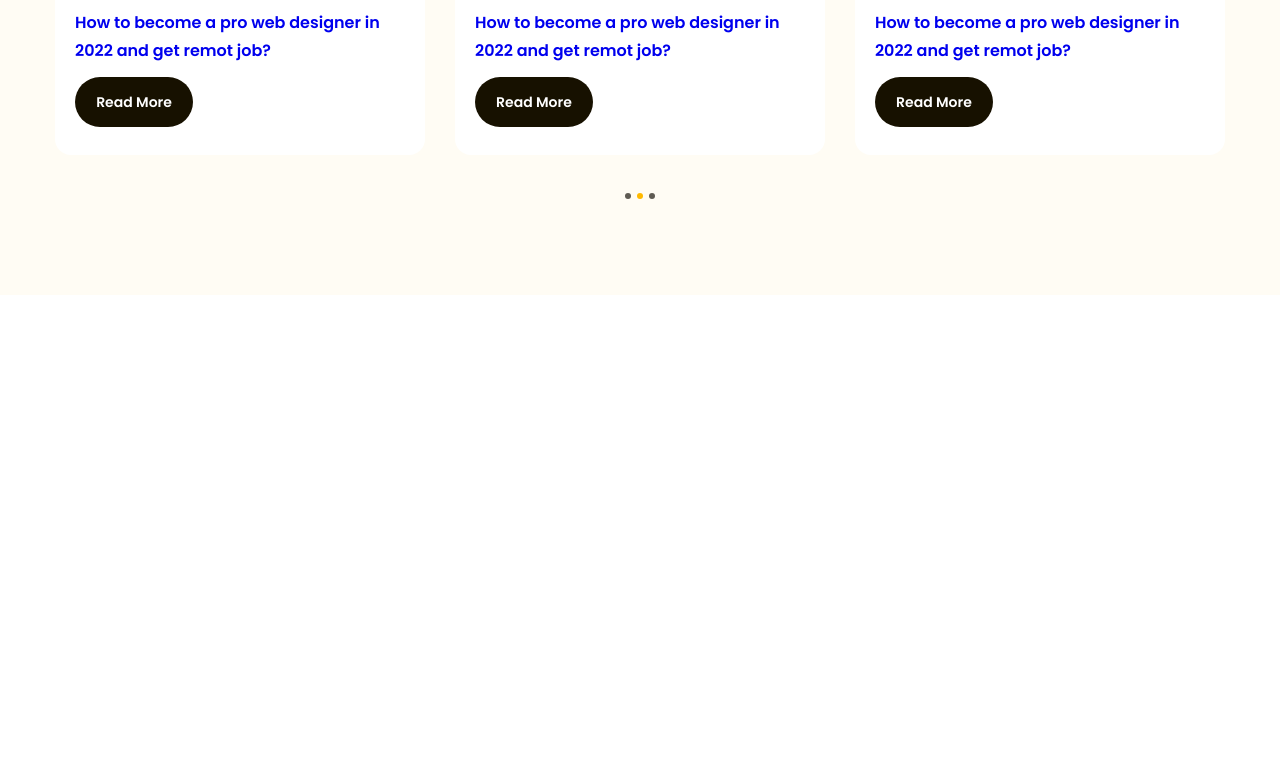
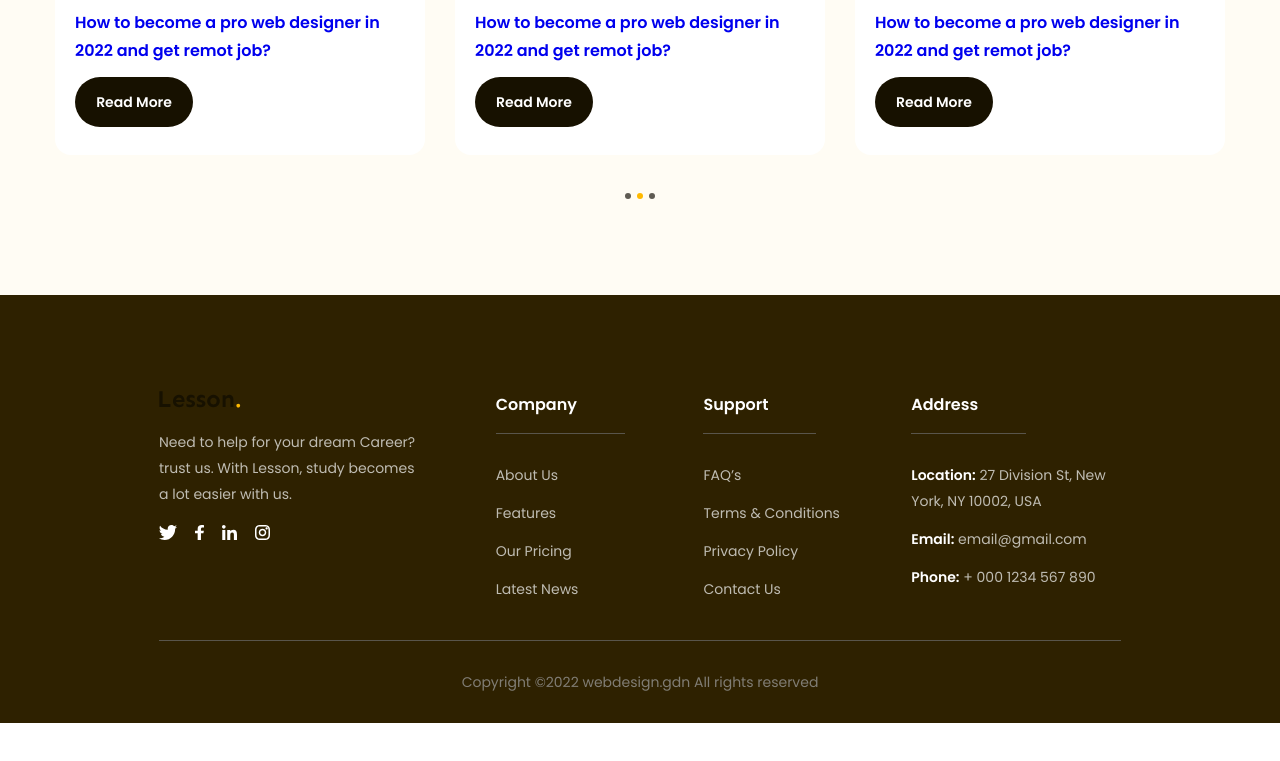
Before and after one commit to AstiArtKN/Figma-to-html, a plain HTML site: page index.html in a window 1280 px wide. Shown: the part 4242-5003 px from the top of the page. After the commit the page ends 4965 px from the top, so only its background shows below. Drawn offline with Linux system fonts and the light colour scheme.

Commit message:
p14 footer

```diff
--- a/assets/css/style.css
+++ b/assets/css/style.css
@@ -599,3 +599,70 @@ a {
   background-color: var(--primary-color);
   cursor: default;
 }
+
+/* =====================footer=========================== */
+footer {
+  background: #2e2100;
+  padding: 96px 135px 0;
+}
+.footer .row {
+  display: flex;
+  padding-bottom: 38px;
+  border-bottom: 1px solid #59554b;
+}
+.footer .row .column {
+  width: 21.6%;
+}
+.footer .row .column:first-child {
+  width: 35%;
+}
+.footer .desc {
+  margin-top: 18px;
+  max-width: 267px;
+  color: #bfbcb2;
+  font-size: 1.4rem;
+  line-height: 1.86; /* 185.714% */
+}
+.footer .socials {
+  display: flex;
+  gap: 18px;
+  margin-top: 18px;
+}
+.footer .title {
+  padding-bottom: 14px;
+  padding-right: 48px;
+  display: inline-block;
+  border-bottom: 1px solid #59554b;
+  color: #fff;
+  font-size: 1.6rem;
+  font-weight: 600;
+  line-height: 1.75; /* 175% */
+}
+
+.footer .list {
+  margin-top: 28px;
+}
+.footer .list a {
+  display: inline-block;
+  margin-bottom: 12px;
+  color: #bfbcb2;
+  font-size: 1.4rem;
+  line-height: 1.86; /* 185.714% */
+}
+.footer .list li:last-child a {
+  margin-bottom: 0;
+}
+.footer .list strong {
+  color: #fff;
+  font-size: 1.4rem;
+  font-weight: 600;
+  line-height: 1.86; /* 185.714% */
+}
+
+.footer .copyright {
+  padding: 28px 0;
+  color: #807d74;
+  text-align: center;
+  font-size: 1.4rem;
+  line-height: 1.86; /* 185.714% */
+}
--- a/index.html
+++ b/index.html
@@ -16,7 +16,7 @@
     <link rel="stylesheet" href="./assets/css/style.css" />
     <title>Figma to HTML</title>
   </head>
-  <body style="height: 10000px">
+  <body>
     <!-- header -->
     <header class="header fixd">
       <div class="main-content">
@@ -634,5 +634,76 @@
         </div>
       </div>
     </main>
+
+    <!-- footer -->
+    <footer class="footer">
+      <div class="main-content">
+        <div class="row">
+          <!-- column 1 -->
+          <div class="column">
+            <img src="./assets/img/Logo.svg" alt="lesson." class="logo" />
+            <p class="desc">
+              Need to help for your dream Career? trust us. With Lesson, study
+              becomes a lot easier with us.
+            </p>
+            <div class="socials">
+              <a href=""
+                ><img src="./assets/img/twitter.svg" alt="" class="icon"
+              /></a>
+              <a href=""
+                ><img src="./assets/img/f.svg" alt="" class="icon"
+              /></a>
+              <a href=""
+                ><img src="./assets/img/inta.svg" alt="" class="icon"
+              /></a>
+              <a href=""
+                ><img src="./assets/img/instagram.svg" alt="" class="icon"
+              /></a>
+            </div>
+          </div>
+          <!-- column 2 -->
+          <div class="column">
+            <h3 class="title">Company</h3>
+            <ul class="list">
+              <li><a href="#!">About Us</a></li>
+              <li><a href="#!">Features</a></li>
+              <li><a href="#!">Our Pricing</a></li>
+              <li><a href="#!">Latest News </a></li>
+            </ul>
+          </div>
+          <!-- column 3 -->
+          <div class="column">
+            <h3 class="title">Support</h3>
+            <ul class="list">
+              <li><a href="#!">FAQ’s</a></li>
+              <li><a href="#!">Terms & Conditions</a></li>
+              <li><a href="#!">Privacy Policy</a></li>
+              <li><a href="#!">Contact Us </a></li>
+            </ul>
+          </div>
+          <!-- column 4 -->
+          <div class="column">
+            <h3 class="title">Address</h3>
+            <ul class="list">
+              <li>
+                <a href="#!"
+                  ><strong>Location:</strong> 27 Division St, New York, NY
+                  10002, USA</a
+                >
+              </li>
+              <li>
+                <a href="#!"><strong>Email:</strong> email@gmail.com</a>
+              </li>
+              <li>
+                <a href="#!"><strong>Phone:</strong> + 000 1234 567 890</a>
+              </li>
+            </ul>
+          </div>
+        </div>
+        <div class="copyright">
+          <p>Copyright ©2022 webdesign.gdn All rights reserved</p>
+        </div>
+      </div>
+    </footer>
   </body>
 </html>
```
Also changed, not shown: assets/img/f.svg (added), assets/img/instagram.svg (added), assets/img/inta.svg (added), assets/img/twitter.svg (added).
